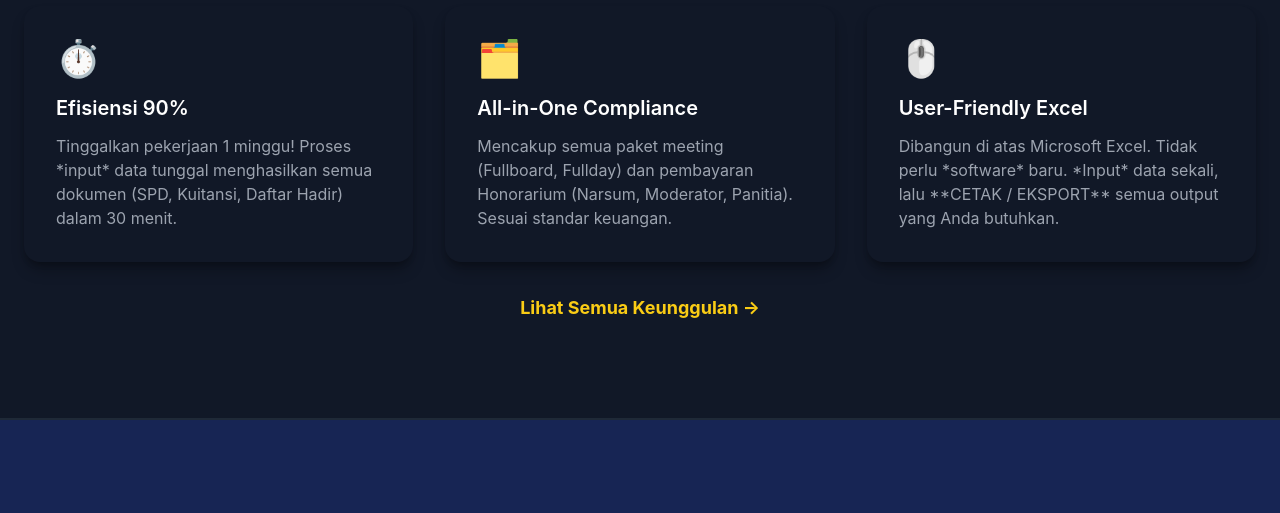
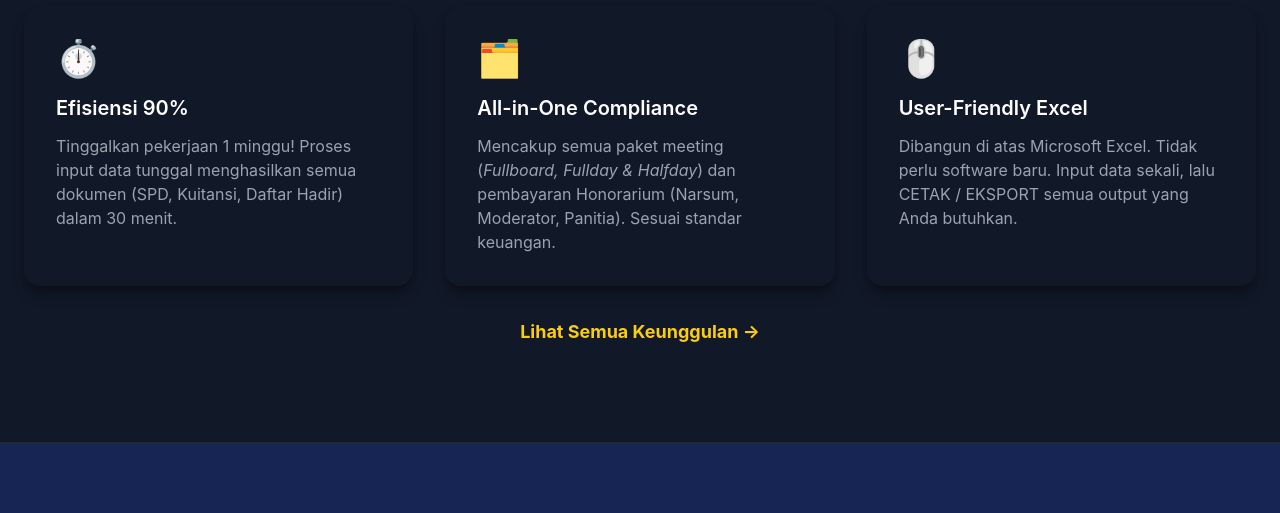
Before and after one commit to espeje-tommy/spj-app, a plain HTML site: page index.html in a window 1280 px wide. Shown: the part 1440-1953 px from the top of the page. Drawn offline with nearby package versions, Linux system fonts and the light colour scheme.

Commit message:
Update index.html

```diff
--- a/index.html
+++ b/index.html
@@ -3,7 +3,7 @@
 <head>
     <meta charset="UTF-8">
     <meta name="viewport" content="width=device-width, initial-scale=1.0">
-    <title>eSPeJe 2025 | Solusi Administrasi SPPD & Honorarium Terstruktur</title>
+    <title>eSPeJe 2025 | Solusi Administrasi Keuangan Terstruktur</title>
     <!-- Load Tailwind CSS dari CDN -->
     <script src="https://cdn.tailwindcss.com"></script>
     <!-- Load Font Kanit untuk Judul -->
@@ -237,21 +237,21 @@
                     <div class="dashboard-card p-6 sm:p-8">
                         <div class="text-yellow-400 mb-4 text-4xl">⏱️</div>
                         <h4 class="text-xl font-semibold text-white mb-3">Efisiensi 90%</h4>
-                        <p class="text-gray-400">Tinggalkan pekerjaan 1 minggu! Proses *input* data tunggal menghasilkan semua dokumen (SPD, Kuitansi, Daftar Hadir) dalam 30 menit.</p>
+                        <p class="text-gray-400">Tinggalkan pekerjaan 1 minggu! Proses input data tunggal menghasilkan semua dokumen (SPD, Kuitansi, Daftar Hadir) dalam 30 menit.</p>
                     </div>
 
                     <!-- Kelebihan 2: Kompleksitas Terkelola -->
                     <div class="dashboard-card p-6 sm:p-8">
                         <div class="text-yellow-400 mb-4 text-4xl">🗂️</div>
                         <h4 class="text-xl font-semibold text-white mb-3">All-in-One Compliance</h4>
-                        <p class="text-gray-400">Mencakup semua paket meeting (Fullboard, Fullday) dan pembayaran Honorarium (Narsum, Moderator, Panitia). Sesuai standar keuangan.</p>
+                        <p class="text-gray-400">Mencakup semua paket meeting (<i>Fullboard, Fullday & Halfday</i>) dan pembayaran Honorarium (Narsum, Moderator, Panitia). Sesuai standar keuangan.</p>
                     </div>
 
                     <!-- Kelebihan 3: Kemudahan Penggunaan -->
                     <div class="dashboard-card p-6 sm:p-8">
                         <div class="text-yellow-400 mb-4 text-4xl">🖱️</div>
                         <h4 class="text-xl font-semibold text-white mb-3">User-Friendly Excel</h4>
-                        <p class="text-gray-400">Dibangun di atas Microsoft Excel. Tidak perlu *software* baru. *Input* data sekali, lalu **CETAK / EKSPORT** semua output yang Anda butuhkan.</p>
+                        <p class="text-gray-400">Dibangun di atas Microsoft Excel. Tidak perlu software baru. Input data sekali, lalu CETAK / EKSPORT semua output yang Anda butuhkan.</p>
                     </div>
                 </div>
 
@@ -350,7 +350,7 @@
 
                 <!-- Interface Screensnap Album -->
                 <div class="mt-16 text-center">
-                     <h4 class="text-2xl font-semibold text-white mb-6">Screensnap Interface Aplikasi Excel</h4>
+                     <h4 class="text-2xl font-semibold text-white mb-6">Screensnap Aplikasi</h4>
 
                      <!-- Album Wrapper (Relative for Buttons) -->
                      <div class="w-full max-w-5xl mx-auto relative group">
```
